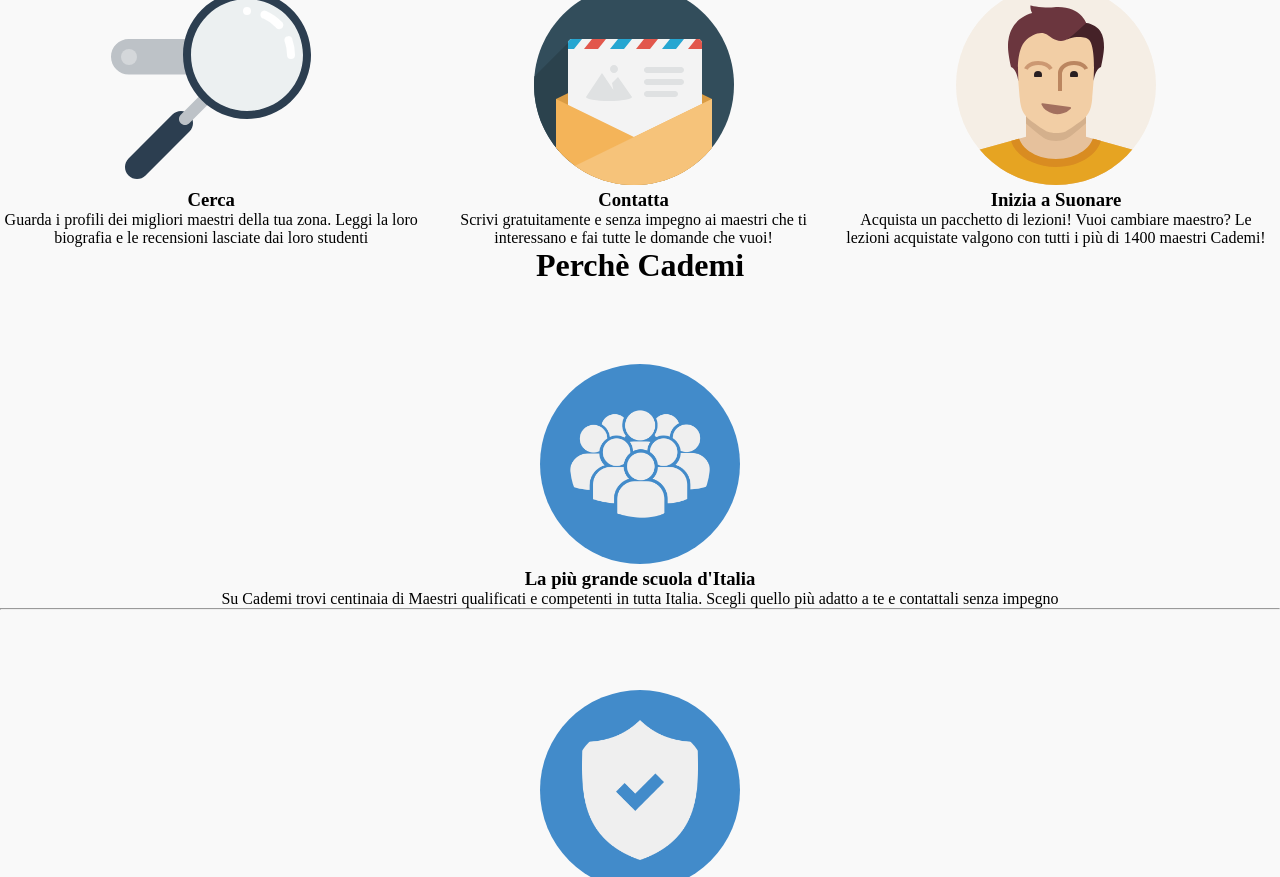
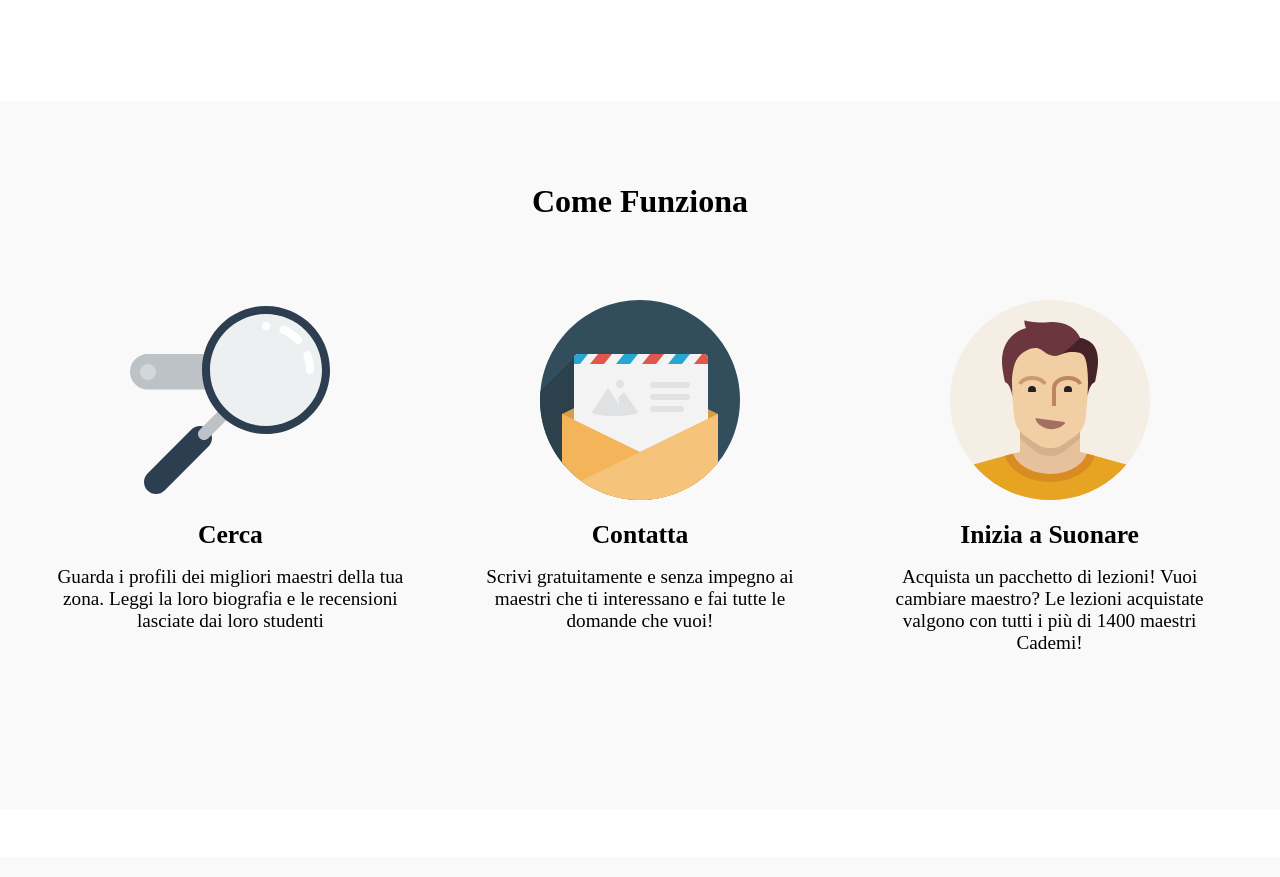
Before and after one commit to dalessio-federico/html-css-resp-wannabe-12bool, a plain HTML site: page index.html in a window 1280 px wide. Shown: the part 589-1466 px from the top of the page. Drawn offline with Linux system fonts and the light colour scheme.

Commit message:
Seconda sezione

```diff
--- a/css/style.css
+++ b/css/style.css
@@ -3,11 +3,23 @@
   margin-right: auto;
   margin-top: 6vh;
   margin-bottom: 6vh;
+  padding: 2%;
+  text-align: center;
 }
 /* fine impostazioni distanza righe */
-
+.row h1 {
+  margin: 1vh 0;
+}
+.row h3 {
+  margin: 2vh 0;
+  font-size: 160%;
+}
+.row p {
+  font-size: 120%;
+  margin: 1vh 0;
+}
 /* impostazioni specifiche sezione lezioni */
-#lezioni {
+/* #lezioni {
   text-align: center;
 }
 #lezioni .row h1 {
@@ -23,21 +35,10 @@
 #lezioni .row .left,
 #lezioni .row .right {
   padding: 2%;
-}
+} */
 /* fine impostazioni spechifiche Lezioni */
 
 
-/* BLOCCO STEPS */
-#steps .row>.left,
-#steps .row>.central,
-#steps .row>.right {
-  float: left;
-  width: 33%;
-}
-
-#steps {
-  text-align: center;
-}
 
 /* BLOCCO PERCHE */
 #why {
@@ -58,7 +59,7 @@
 }
 
 /* COMMON */
-.container.grey {
+.row.grey {
   background-color: #f9f9f9;
 }
 
--- a/index.html
+++ b/index.html
@@ -8,15 +8,15 @@
     <title>Boolean aCademy</title>
   </head>
   <body >
-    <div id="lezioni" class="row col-lg-12 col-md-12 col-xs-12">
+    <div class="row col-lg-12 col-md-12 col-xs-12">
       <div class="row row1 offset-lg-2 col-lg-8 offset-md-2 col-md-8 col-xs-12">
         <h1 class="col-lg-12 col-md-12 col-xs-12">Lezioni dove vuoi tu</h1>
-        <div class="left col-lg-6 col-md-6 col-xs-12">
+        <div class="left row1 col-lg-6 col-md-6 col-xs-12">
           <img src="img/icon/maps.png" alt="">
           <h3>A casa tua</h3>
           <p>Scegli il tuo maestro preferito e prenota la prima lezione a casa tua, a casa del maestro o nel suo studio</p>
         </div>
-        <div class="right col-lg-6 col-md-6 col-xs-12">
+        <div class="right row1 col-lg-6 col-md-6 col-xs-12">
           <img src="img/icon/screen.png" alt="icon">
           <h3>Online</h3>
           <p>Impara senza muoverti da casa! Scegli da una vastissima lista di maestri abilitati all'insegnamento online, senza doverti preoccupare di distanze e spostamenti</p>
@@ -24,46 +24,46 @@
       </div>
     </div>
 
-    <div id="steps" class="container grey">
-      <div class="row">
+    <div class="row grey col-lg-12 col-md-12 col-xs-12">
+      <div class="row row1 col-lg-12 col-md-12 col-xs-12">
         <h1>Come Funziona</h1>
-        <div class="left">
+        <div class="left row1 col-lg-4 offset-md-2 col-md-4 col-xs-12">
           <img src="img/search.svg" alt="">
           <h3>Cerca</h3>
-          Guarda i profili dei migliori maestri della tua zona. Leggi la loro biografia e le recensioni lasciate dai loro studenti
+          <p>Guarda i profili dei migliori maestri della tua zona. Leggi la loro biografia e le recensioni lasciate dai loro studenti</p>
         </div>
-        <div class="central">
+        <div class="central row1 col-lg-4 col-md-4 col-xs-12">
           <img src="img/letter.svg" alt="">
           <h3>Contatta</h3>
-          Scrivi gratuitamente e senza impegno ai maestri che ti interessano e fai tutte le domande che vuoi!
+          <p>Scrivi gratuitamente e senza impegno ai maestri che ti interessano e fai tutte le domande che vuoi!</p>
         </div>
-        <div class="right">
+        <div class="right row1 col-lg-4 offset-md-4 col-md-4 col-xs-12">
           <img src="img/male.svg" alt="">
           <h3>Inizia a Suonare</h3>
-          Acquista un pacchetto di lezioni! Vuoi cambiare maestro? Le lezioni acquistate valgono con tutti i più di 1400 maestri Cademi!
+          <p>Acquista un pacchetto di lezioni! Vuoi cambiare maestro? Le lezioni acquistate valgono con tutti i più di 1400 maestri Cademi!</p>
         </div>
       </div>
     </div>
 
-    <div id="why" class="container grey">
-      <div class="row">
+    <div id="why" class="row grey">
+      <div class="row row1">
         <h1>Perchè Cademi</h1>
         <div class="first">
           <img src="img/icon/profile.png" alt="">
           <h3>La più grande scuola d'Italia</h3>
-          Su Cademi trovi centinaia di Maestri qualificati e competenti in tutta Italia. Scegli quello più adatto a te e contattali senza impegno
+          <p>Su Cademi trovi centinaia di Maestri qualificati e competenti in tutta Italia. Scegli quello più adatto a te e contattali senza impegno</p>
           <hr>
         </div>
         <div class="second">
           <img src="img/icon/secure.png" alt="">
           <h3>Soddisfazione Garantita</h3>
-          Se non sei soddisfatto del tuo maestro, puoi cambiarlo senza costi aggiuntivi. Le lezioni acquistate su Cademi possono essere utilizzate con tutti i nostri maestri e il nostro team è sempre disponibile per darti un consiglio!
+          <p>Se non sei soddisfatto del tuo maestro, puoi cambiarlo senza costi aggiuntivi. Le lezioni acquistate su Cademi possono essere utilizzate con tutti i nostri maestri e il nostro team è sempre disponibile per darti un consiglio!</p>
           <hr>
         </div>
         <div class="third">
           <img src="img/icon/flex.png" alt="">
           <h3>Flessibile e Conveniente</h3>
-          Cademi non ha alcun costo d’iscrizione a differenza delle scuole di musica tradizionali. Inoltre, sei tu a scegliere dove fare lezione e gli orari delle tue lezioni.
+          <p>Cademi non ha alcun costo d’iscrizione a differenza delle scuole di musica tradizionali. Inoltre, sei tu a scegliere dove fare lezione e gli orari delle tue lezioni.</p>
         </div>
       </div>
     </div>
```
